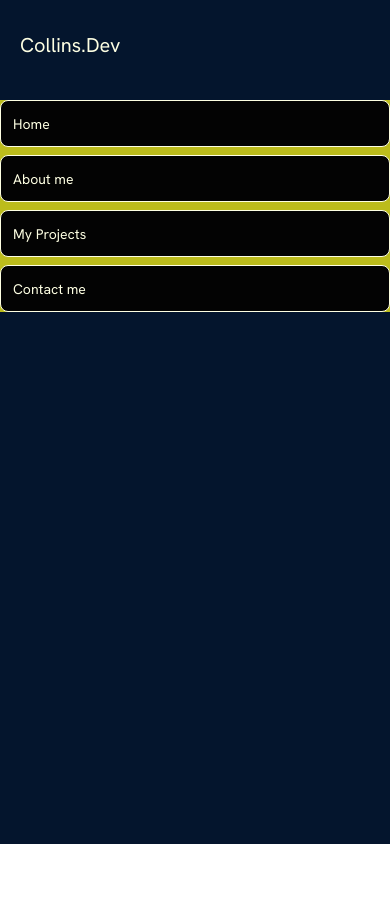
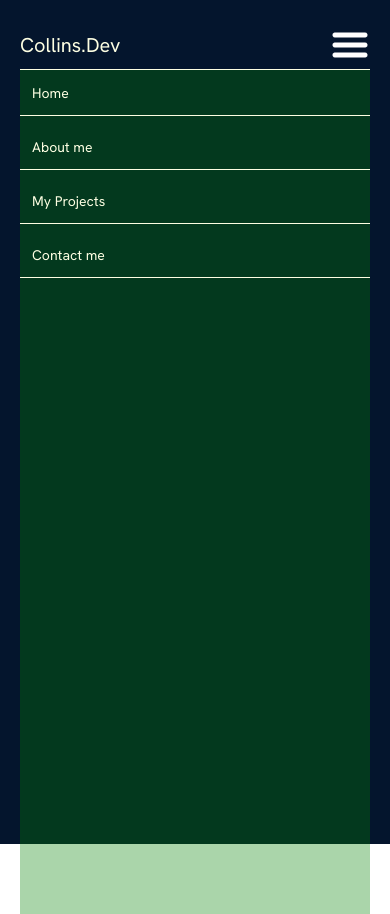
Before and after one commit to Acollins65/Collins_Dev_Portfolio, a React (Vite) app: page / in a window 390 px wide. Before the commit the page ends 844 px from the top, so only its background shows below. Built offline with nearby package versions, Linux system fonts and the light colour scheme.

Commit message:
Navbar mobile status 70%

```diff
--- a/src/Components/Navbar/Navbar.jsx
+++ b/src/Components/Navbar/Navbar.jsx
@@ -10,7 +10,6 @@ export const Navbar = () => {
           Collins.Dev
         </a>
         <div className={styles.menu}>
-          <div className={styles.menuBtn}></div>
           <ul className={`${styles.menuItems} ${styles.menuItemsSmall}`}>
             <li>
               <a href="/">Home</a>
@@ -26,6 +25,11 @@ export const Navbar = () => {
             </li>
           </ul>
         </div>
+        <img
+          className={styles.menuBtn}
+          src={getImageUrl("nav/menuIcon.png")}
+          alt="menu_button"
+        />
       </div>
     </nav>
   );
--- a/src/Components/Navbar/Navbar.module.css
+++ b/src/Components/Navbar/Navbar.module.css
@@ -3,6 +3,8 @@
 .container {
   height: 50px;
   width: 100%;
+  position: relative;
+  border-bottom: 1px solid var(--color-text-primary);
 }
 .navbar {
   display: flex;
@@ -19,7 +21,9 @@
   font-weight: var(--font-weight-regular);
   line-height: 1rem;
 }
-
+.menuBtn {
+  display: none;
+}
 .menuItems {
   display: flex;
   flex-direction: row;
@@ -36,6 +40,7 @@
   font-weight: 400;
   line-height: 1rem;
 }
+
 @media screen and (max-width: 768px) {
   .navbar {
     display: flex;
@@ -43,19 +48,22 @@
     justify-content: space-between;
     align-items: center;
   }
-  .menuItems {
+  .menuBtn {
+    display: block;
+    cursor: pointer;
   }
-
-  .menuItemsSmall {
+  .menu {
     position: absolute;
     left: 0;
-    top: 100px;
+    top: 50px;
+    width: 100%;
+    height: 100vh;
+    background-color: #00800055;
+  }
+  .menuItemsSmall {
     z-index: 100;
     display: flex;
-    width: 100%;
-    background-color: rgb(188, 188, 28);
     flex-direction: column;
-
     gap: var(--nav-gap-sm);
   }
 
@@ -63,9 +71,7 @@
     list-style-type: none;
     padding: 12px;
     width: 100%;
-    border: 1px solid var(--color-text-primary);
-    background-color: rgb(3, 3, 3);
-    border-radius: var(--border-radius);
+    border-bottom: 1px solid var(--color-text-primary);
   }
 
   .menuItemsSmall li a {
```
